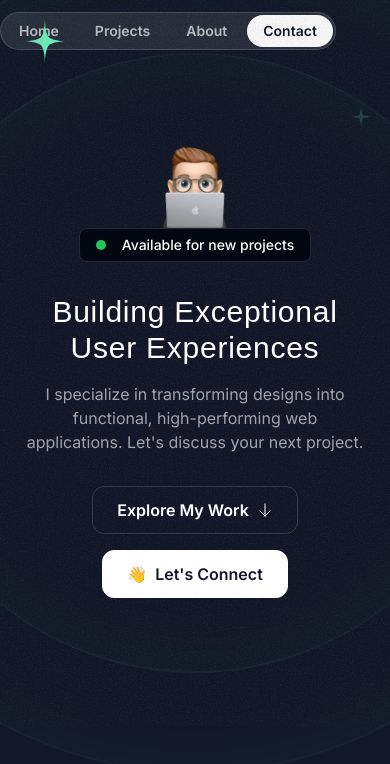
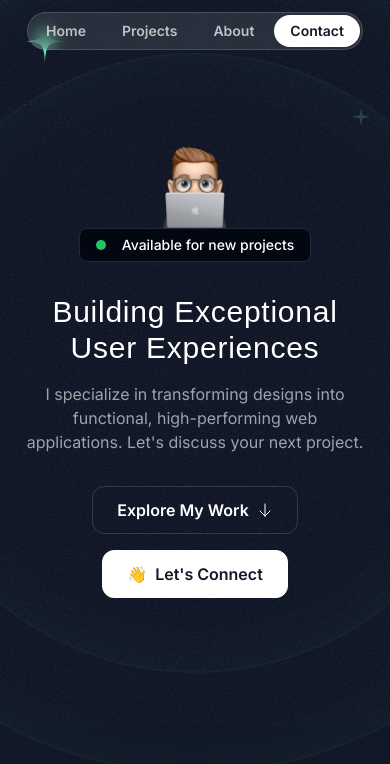
Before and after one commit to NewRishad/react-nextjs-portfolio, a Next.js app: page / in a window 390 px wide. Shown: the top 764 px of the page. Built offline with nearby package versions, Linux system fonts and the light colour scheme; a web font is replaced by a local one.

Commit message:
fix(Header): adjust z-index on header div to fix navbar responsiveness

```diff
--- a/src/sections/Header.tsx
+++ b/src/sections/Header.tsx
@@ -1,6 +1,6 @@
 export const Header = () => {
   return (
-  <div className="flex fixed justify-center items-center  top-3">
+  <div className="flex fixed justify-center items-center top-3 w-full z-10">
     <nav className="flex gap-1 p-0.5 border border-white/15 rounded-full bg-white/10 backdrop-blur">
       <a href="#" className="nav-item">Home</a>
       <a href="#" className="nav-item">Projects</a>
```
